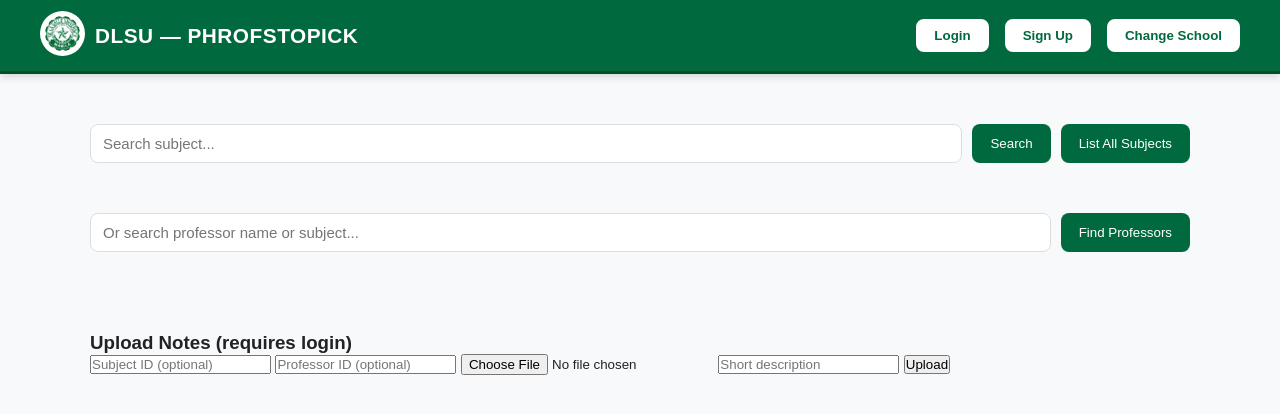
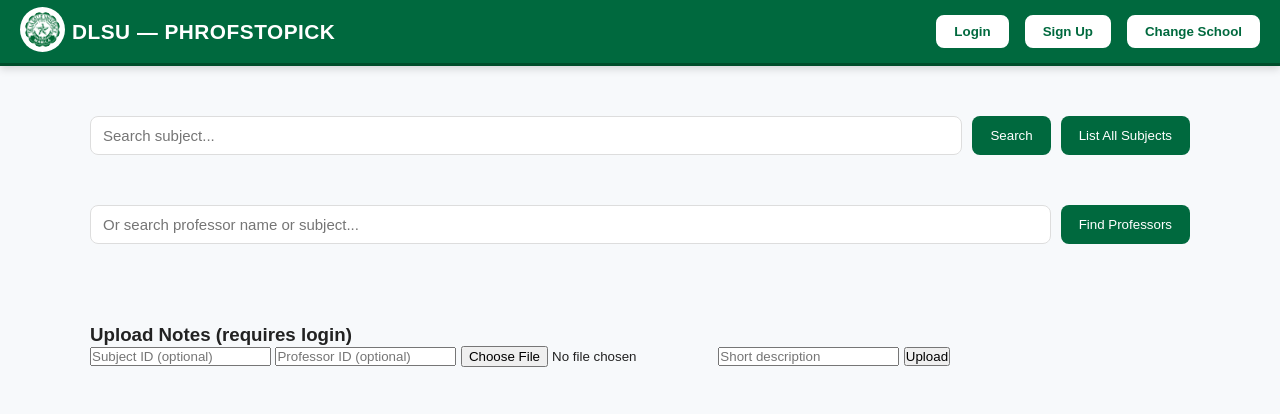
Before and after one commit to imthisel/PHROFTOPICK-ACT1-, a website: page public/index.html in a window 1280 px wide. Drawn offline with Linux system fonts and the light colour scheme; no server answers.

Commit message:
Before google sign up

```diff
--- a/public/css/base.css
+++ b/public/css/base.css
@@ -33,7 +33,7 @@
 .site-header {
   background: var(--primary);
   color: white;
-  padding: 11px 40px;
+  padding: 7px 20px;
   display: flex;
   align-items: center;
   justify-content: space-between;
@@ -44,7 +44,7 @@
 .site-header .logo-area {
   display: flex;
   align-items: center;
-  gap: 10px;
+  gap: 7px;
 }
 
 .site-header .logo-area img {
```
Also changed, not shown: 1 other file.
